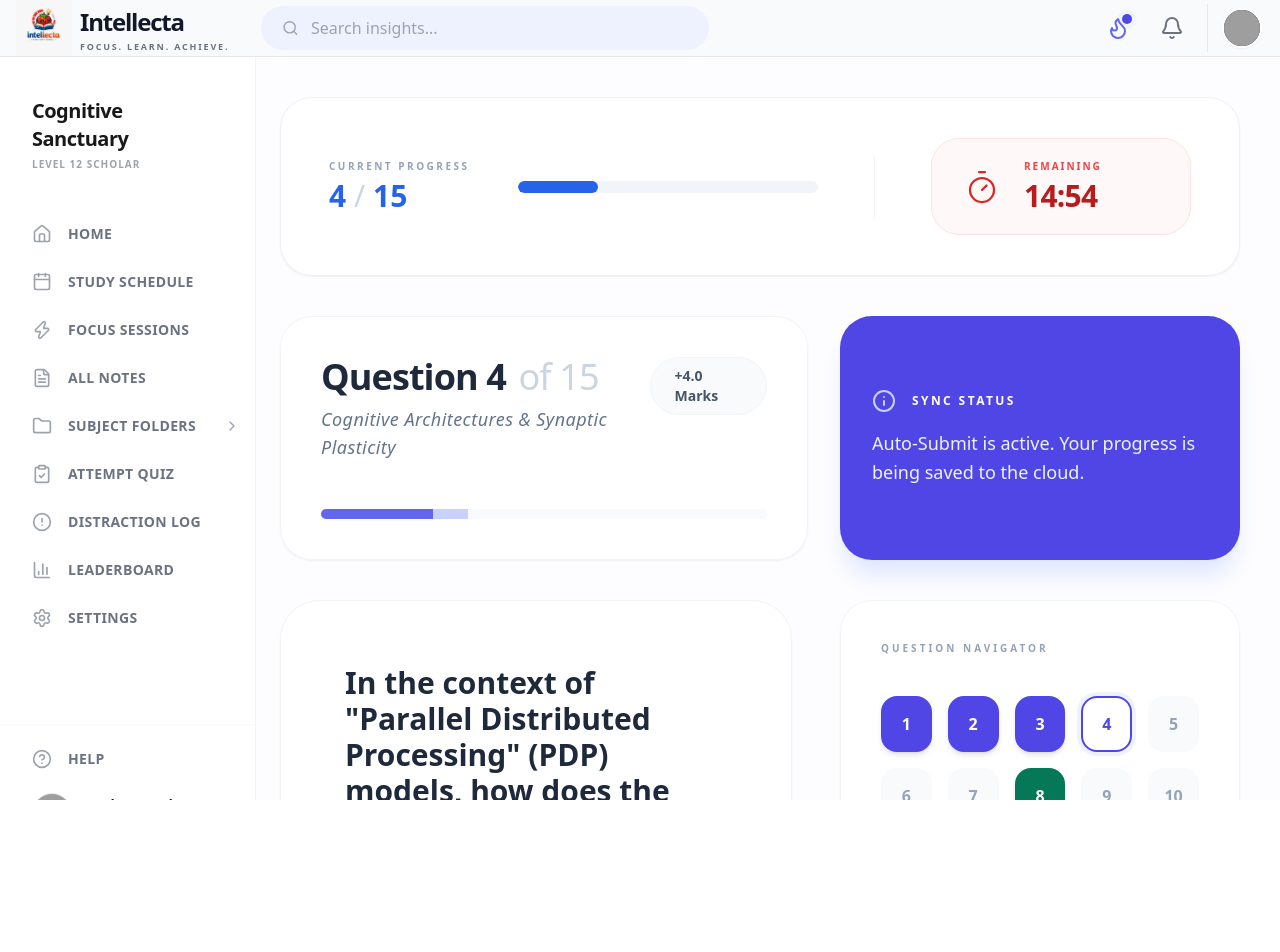
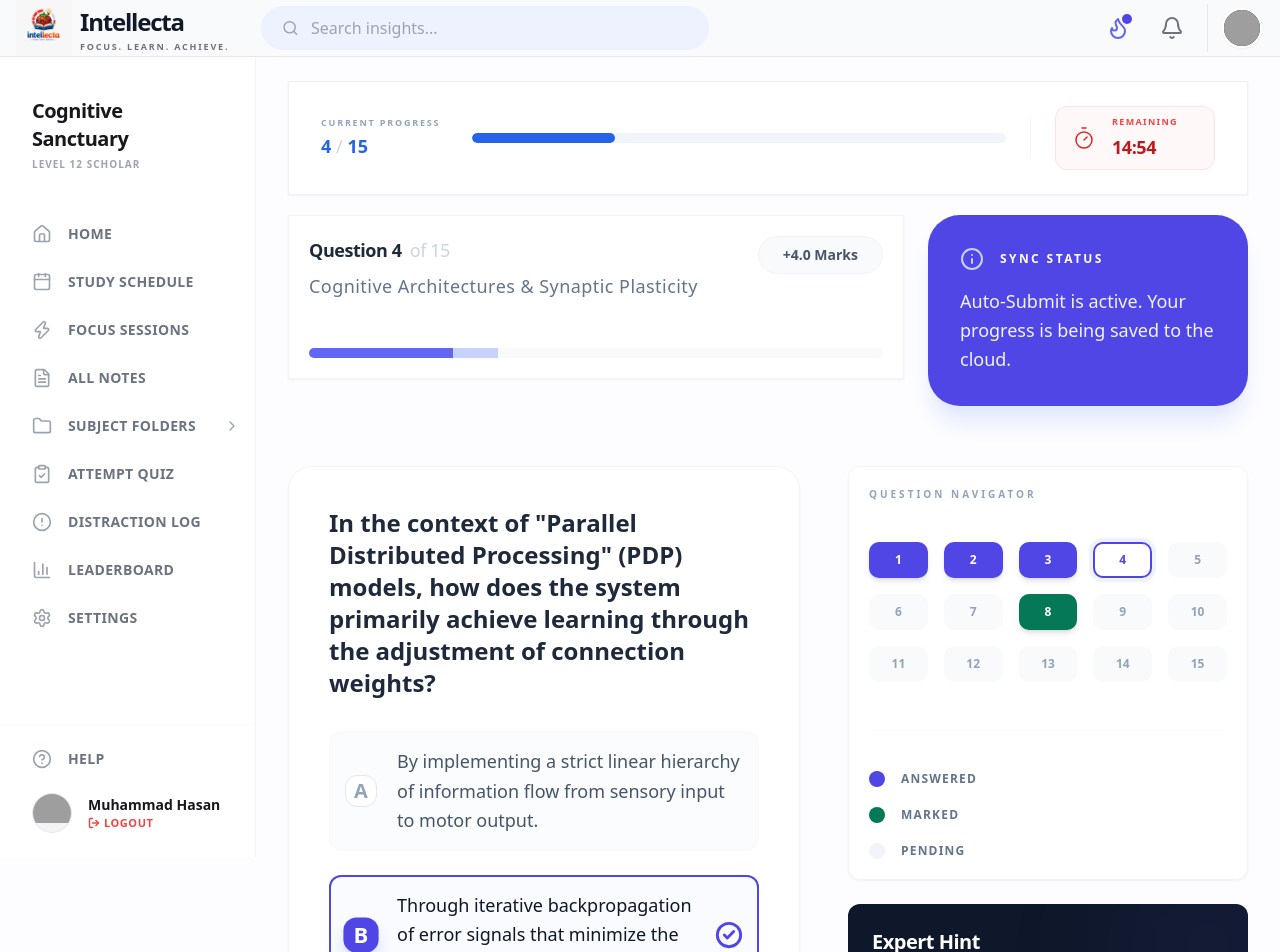
Before and after one commit to Hasan-Butt/Intellecta, a React (Create React App) app in the folder intellecta-frontend/: page /AttemptQuiz in a window 1280 px wide. Shown: the top 952 px of the page. Before the commit the page ends 800 px from the top, so only its background shows below. Built offline with nearby package versions, Linux system fonts and the light colour scheme; grey boxes are pictures that could not be loaded.

Commit message:
Quiz Navbar / Sidebar Fixes, Styling Fixes.

```diff
--- a/intellecta-frontend/src/pages/Quiz/AttemptQuiz.jsx
+++ b/intellecta-frontend/src/pages/Quiz/AttemptQuiz.jsx
@@ -42,28 +42,27 @@ const FullAssessmentInterface = ({
   }));
 
   return (
-    <div className="h-screen bg-[#FDFDFF] font-sans text-slate-900 antialiased flex flex-col overflow-hidden">
+    <div className="min-h-screen bg-[#FDFDFF] font-sans text-slate-900 antialiased flex flex-col ">
       <Navbar />
 
-      <div className="flex flex-1 overflow-hidden">
-        <aside className="h-full flex-shrink-0">
+      <div className="flex flex-1 relative items-start">
+        <aside className="h-full flex-shrink-0 sticky top-0">
            <Sidebar />
         </aside>
 
-        <main className="flex-1 overflow-y-auto py-10 pl-6 pr-10">
-
-          <div className="w-full max-w-[1400px] ml-0 flex flex-col gap-10">
+        <main className="flex-1 overflow-y-auto py-6 px-8">
+          <div className="mx-auto max-w-6xl flex flex-col gap-5">
 
             {/* 1. TOP HEADER */}
-            <section className="bg-white rounded-[32px] shadow-sm border border-slate-200/60 p-6 md:px-12 md:py-10 flex flex-col md:flex-row items-center justify-between gap-10">
-              <div className="flex flex-1 items-center gap-12 w-full">
-                <div className="flex flex-col gap-1 whitespace-nowrap">
-                  <span className="text-[10px] font-bold tracking-[0.25em] text-slate-400 uppercase">Current Progress</span>
-                  <span className="text-3xl font-extrabold text-[#2563EB] tabular-nums">
+            <section className="bg-white rounded-1xl shadow-sm border border-slate-200/60 p-4 md:px-8 md:py-6 flex flex-col md:flex-row items-center justify-between gap-4">
+              <div className="flex flex-1 items-center gap-8 w-full">
+                <div className="flex flex-col gap-0.5 whitespace-nowrap">
+                  <span className="text-[9px] font-bold tracking-[0.2em] text-slate-400 uppercase">Current Progress</span>
+                  <span className="text-lg font-bold text-[#2563EB] tabular-nums">
                     {currentStep} <span className="text-slate-300 font-light">/</span> {totalSteps}
                   </span>
                 </div>
-                <div className="relative h-3 w-full bg-slate-100 rounded-full overflow-hidden">
+                <div className="relative h-2.5 w-full bg-slate-100 rounded-full overflow-hidden">
                   <div
                     className="absolute top-0 left-0 h-full bg-[#2563EB] rounded-full transition-all duration-1000 ease-in-out"
                     style={{ width: `${progressPercentage}%` }}
@@ -71,26 +70,26 @@ const FullAssessmentInterface = ({
                 </div>
               </div>
 
-              <div className="hidden md:block w-px h-16 bg-slate-100 mx-4" />
+              <div className="hidden md:block w-px h-10 bg-slate-100 mx-2" />
 
-              <div className="flex items-center gap-6 bg-red-50/50 border border-red-100 rounded-[28px] px-8 py-5 min-w-[260px]">
-                <Timer className="w-9 h-9 text-red-600" strokeWidth={1.5} />
+              <div className="flex items-center gap-4 bg-red-50/50 border border-red-100 rounded-xl px-4 py-2 min-w-[160px]">
+                <Timer className="w-6 h-6 text-red-600" strokeWidth={1.5} />
                 <div className="flex flex-col">
-                  <span className="text-[10px] font-bold text-red-500 uppercase tracking-[0.2em] mb-1">Remaining</span>
-                  <span className="text-3xl font-bold text-red-700 tabular-nums tracking-tight">{formatTime(timeLeft)}</span>
+                  <span className="text-[9px] font-bold text-red-500 uppercase tracking-[0.15em] mb-1">Remaining</span>
+                  <span className="text-lg font-bold text-red-700 tabular-nums tracking-tight">{formatTime(timeLeft)}</span>
                 </div>
               </div>
             </section>
 
             {/* 2. SUB-HEADER */}
-            <div className="grid grid-cols-1 lg:grid-cols-[1fr_400px] gap-8 items-stretch">
-              <section className="bg-white rounded-[32px] border border-slate-100 shadow-sm p-10 flex flex-col justify-between">
+            <div className="grid grid-cols-1 lg:grid-cols-[1fr_320px] gap-6 pb-10 items-start">
+              <section className="bg-white rounded-x1 border border-slate-100 shadow-sm p-5 flex flex-col justify-between">
                 <div className="flex justify-between items-start">
                   <div className="space-y-2">
-                    <h1 className="text-4xl font-extrabold text-slate-800 tracking-tight">
+                    <h1 className="text-lg font-extrabold text-slate-800 tracking-tight">
                       Question {currentStep} <span className="text-slate-300 font-normal ml-1">of {totalSteps}</span>
                     </h1>
-                    <p className="text-slate-500 text-lg font-medium tracking-wide italic">{topic}</p>
+                    <p className="text-slate-500 text-lg font-medium tracking-wide">{topic}</p>
                   </div>
                   <div className="bg-slate-50 text-slate-600 px-6 py-2 rounded-full text-sm font-bold border border-slate-100">
                     {marks}
@@ -115,11 +114,11 @@ const FullAssessmentInterface = ({
             </div>
 
             {/* 3. MAIN BODY */}
-            <div className="grid grid-cols-1 lg:grid-cols-[1fr_400px] gap-12 pb-20">
+            <div className="grid grid-cols-1 lg:grid-cols-[1fr_400px] gap-12 pb-20 items-stretch">
               {/* Question Content */}
               <section className="space-y-12">
-                <div className="bg-white rounded-[40px] p-12 md:p-16 shadow-sm border border-slate-100 relative">
-                  <h2 className="text-2xl md:text-3xl font-semibold text-slate-800 leading-[1.5] mb-14">
+                <div className="bg-white rounded-3xl p-8 md:p-10 shadow-sm border border-slate-100 relative">
+                  <h2 className="text-xl md:text-2xl font-semibold text-slate-800 leading-[1.5] mb-8">
                     In the context of "Parallel Distributed Processing" (PDP) models, how does the system primarily achieve learning through the adjustment of connection weights?
                   </h2>
                   <div className="space-y-6">
@@ -127,13 +126,13 @@ const FullAssessmentInterface = ({
                       <button
                         key={option.id}
                         onClick={() => setSelectedOption(option.id)}
-                        className={`w-full flex items-center p-8 rounded-[28px] border-2 transition-all text-left group ${
+                        className={`w-full flex items-center p-3.5 rounded-lg border-2 transition-all text-left group ${
                           selectedOption === option.id
                           ? 'border-indigo-600 bg-indigo-50/30'
                           : 'border-slate-50 bg-slate-50/50 hover:border-slate-200 hover:bg-slate-50/80'
                         }`}
                       >
-                        <span className={`w-12 h-12 rounded-2xl flex items-center justify-center font-bold text-xl mr-8 shrink-0 transition-all ${
+                        <span className={`w-8 h-8 rounded-lg flex items-center justify-center font-bold text-xl mr-5 shrink-0 transition-all ${
                           selectedOption === option.id
                           ? 'bg-indigo-600 text-white scale-110 shadow-lg shadow-indigo-200'
                           : 'bg-white text-slate-400 border border-slate-200'
@@ -156,29 +155,29 @@ const FullAssessmentInterface = ({
                   <button className="flex items-center gap-3 text-slate-400 text-lg font-bold hover:text-slate-800 transition-colors">
                     <ArrowLeft className="w-6 h-6" /> Previous
                   </button>
-                  <div className="flex items-center gap-10">
+                  <div className="flex items-center gap-5">
                     <button
                       onClick={() => setMarkedForReview(!markedForReview)}
                       className={`flex items-center gap-3 text-lg font-bold transition-all ${markedForReview ? 'text-orange-500' : 'text-emerald-600 hover:text-emerald-700'}`}
                     >
                       <Bookmark className={`w-6 h-6 ${markedForReview ? 'fill-current' : ''}`} /> Review Later
                     </button>
-                    <button className="bg-indigo-600 hover:bg-indigo-700 text-white px-14 py-6 rounded-[28px] text-xl font-bold flex items-center gap-4 shadow-2xl shadow-indigo-100">
-                      Save & Next <ArrowRight className="w-6 h-6" />
+                    <button className="bg-indigo-600 hover:bg-indigo-700 text-white px-6 py-2.5 rounded-lg text-sm font-bold flex items-center gap-2 ...">
+                      Save & Next <ArrowRight className="w-4 h-4" />
                     </button>
                   </div>
                 </div>
               </section>
 
               {/* Right Navigator Sidebar */}
-              <aside className="space-y-8">
-                <div className="bg-white rounded-[32px] p-10 shadow-sm border border-slate-100">
+              <aside className="space-y-6 sticky top-6">
+                <div className="bg-white rounded-xl p-5 shadow-sm border border-slate-100">
                   <h3 className="text-[10px] font-bold text-slate-400 uppercase tracking-[0.3em] mb-10">Question Navigator</h3>
                   <div className="grid grid-cols-5 gap-4">
                     {navigatorItems.map((item) => (
                       <button
                         key={item.id}
-                        className={`h-14 rounded-2xl text-base font-bold border-2 transition-all ${
+                        className={`h-9 rounded-md text-xs font-bold border-2 transition-all ${
                           item.status === 'answered' ? 'bg-indigo-600 border-indigo-600 text-white shadow-md' :
                           item.status === 'marked' ? 'bg-emerald-700 border-emerald-700 text-white shadow-md' :
                           item.status === 'current' ? 'border-indigo-600 text-indigo-600 ring-4 ring-indigo-50' :
@@ -203,7 +202,7 @@ const FullAssessmentInterface = ({
                   </div>
                 </div>
 
-                <div className="bg-slate-900 rounded-[32px] p-10 text-white relative overflow-hidden group">
+                <div className="bg-slate-900 rounded-xl p-6 text-white relative overflow-hidden group">
                   <div className="relative z-10">
                     <h4 className="font-bold text-xl mb-4 tracking-tight">Expert Hint</h4>
                     <p className="text-base text-slate-400 leading-relaxed font-medium">
```
Also changed, not shown: intellecta-frontend/src/pages/Quiz/Result.jsx (+36 -40 lines).
